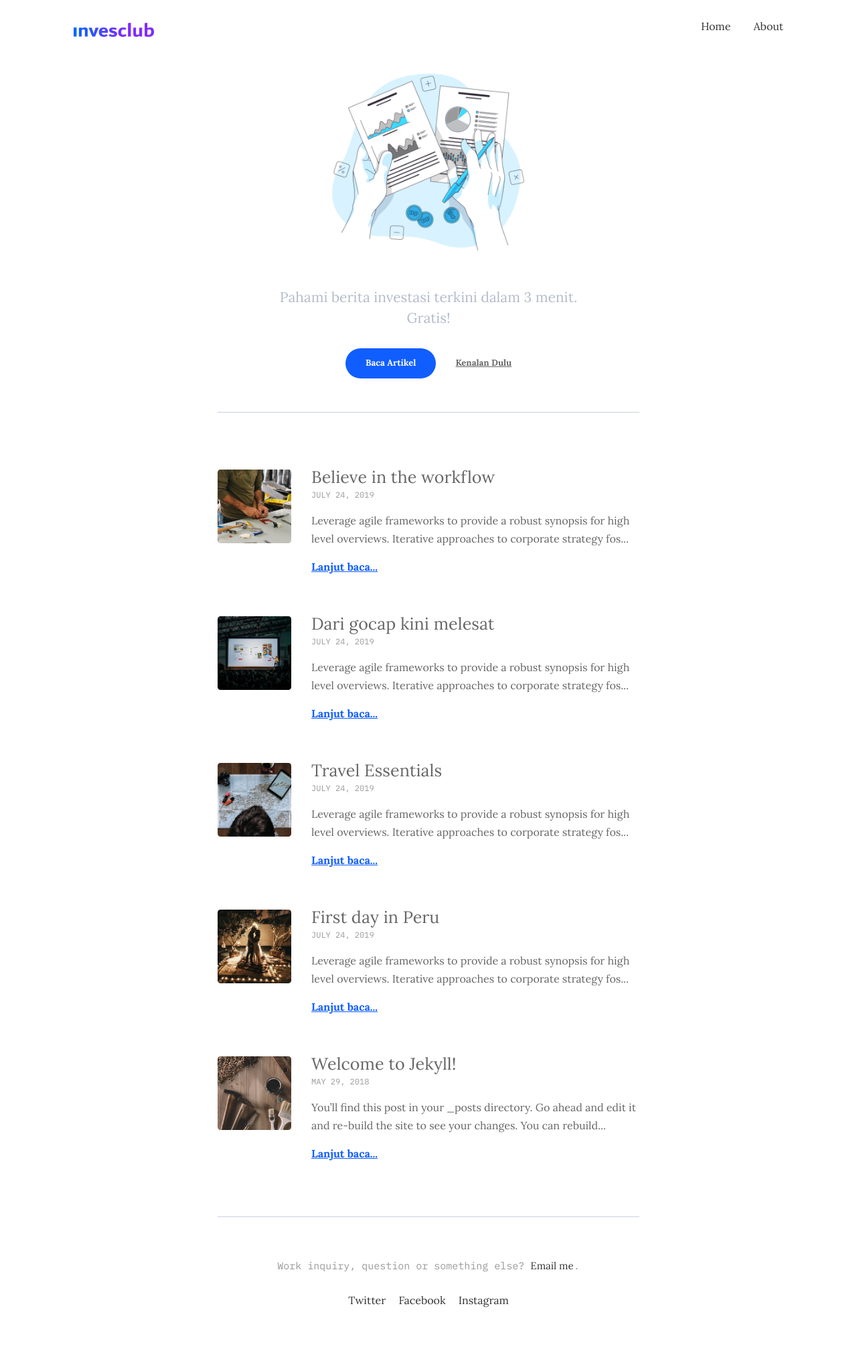
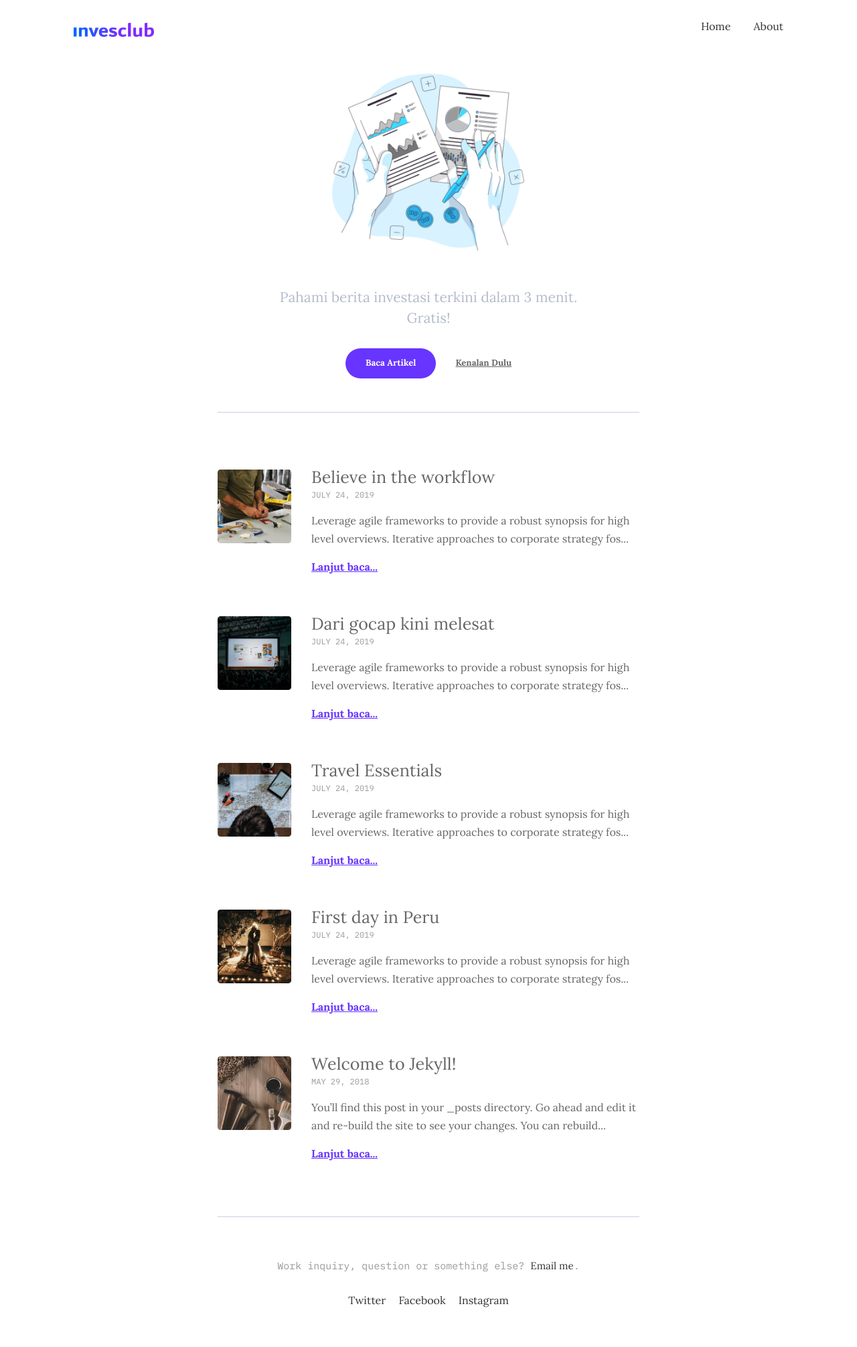
Before and after one commit to ekonomikusid/home, a Jekyll site: the page built from index.html, in a window 1280 px wide. Shown: the whole page at 67% size. Built offline with Jekyll 4.4.1, drawn with Linux system fonts in a browser that asks for light colours.

Commit message:
change primary from #6b69fa to #6735ff

```diff
--- a/_sass/0-settings/_variables.scss
+++ b/_sass/0-settings/_variables.scss
@@ -1,7 +1,7 @@
 // *****************
 // Color Variables
 // *****************
-$primary-color: #115eff;
+$primary-color: #6735ff;
 $secondary-color: #ffd001;
 $dark: #333;
 $gray: #666;
```
